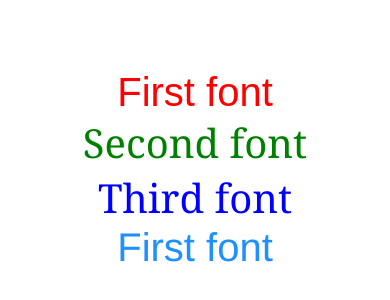
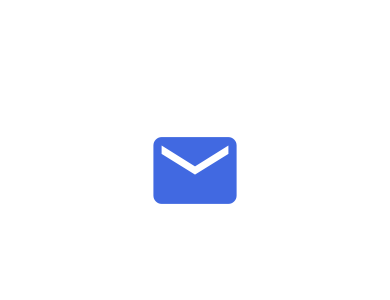
Before and after one commit to exemplar-codes/DoneWithIt, a React Native app: screen / in a window 390 px wide. Shown: the part 252-552 px from the top of the page. Built offline with nearby package versions, Linux system fonts and the light colour scheme.

Commit message:
Add icon usage expo

```diff
--- a/App.js
+++ b/App.js
@@ -1,5 +1,5 @@
-import StyleTrialScreen from "./app/screens/StyleTrialScreen";
+import IconsTrialScreen from "./app/screens/IconsTrialScreen";
 
 export default function App() {
-  return <StyleTrialScreen />;
+  return <IconsTrialScreen />;
 }
--- /dev/null
+++ b/app/screens/IconsTrialScreen.js
@@ -0,0 +1,20 @@
+import React from "react";
+import { StyleSheet } from "react-native";
+import { MaterialCommunityIcons } from "@expo/vector-icons";
+
+import AppScreen from "../components/AppScreen";
+
+export default function IconsTrialScreen() {
+  return (
+    <AppScreen style={styles.container}>
+      <MaterialCommunityIcons name="email" size={100} color="royalblue" />
+    </AppScreen>
+  );
+}
+
+const styles = StyleSheet.create({
+  container: {
+    justifyContent: "center",
+    alignItems: "center",
+  },
+});
```
